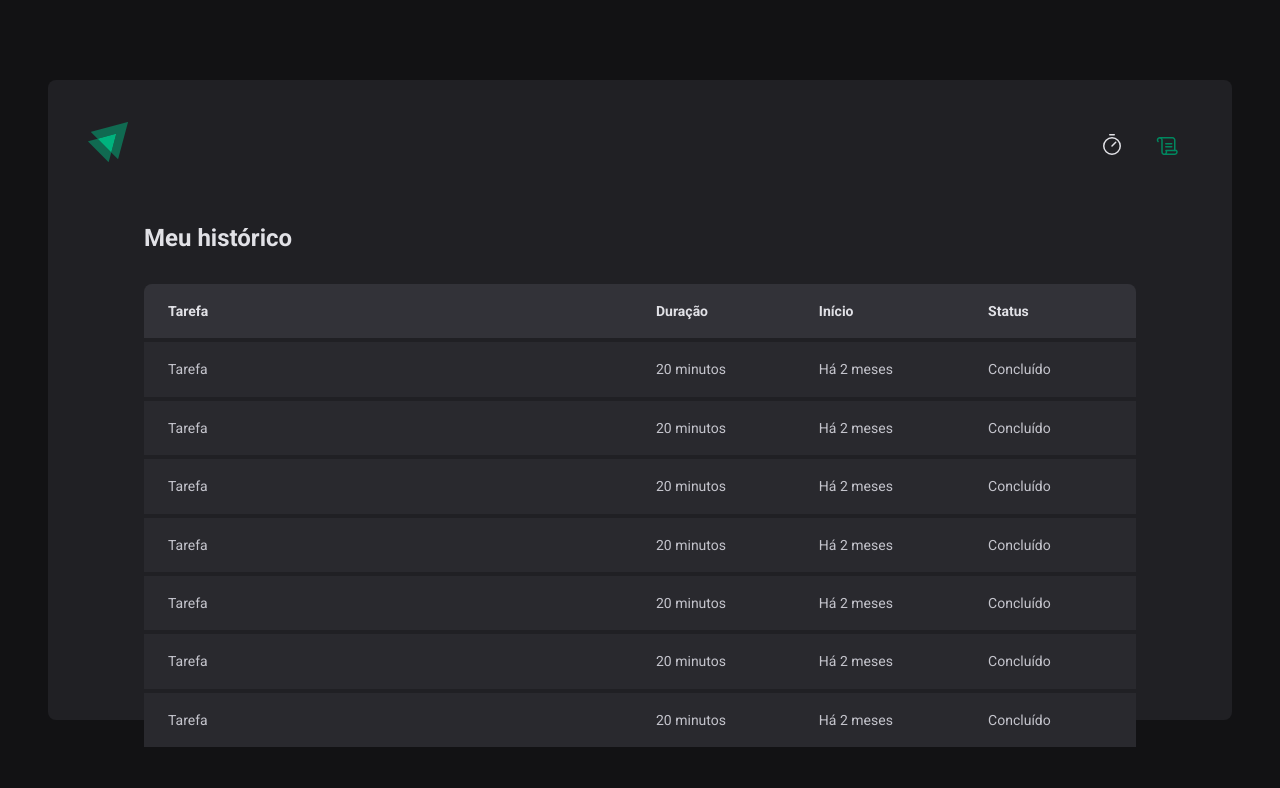
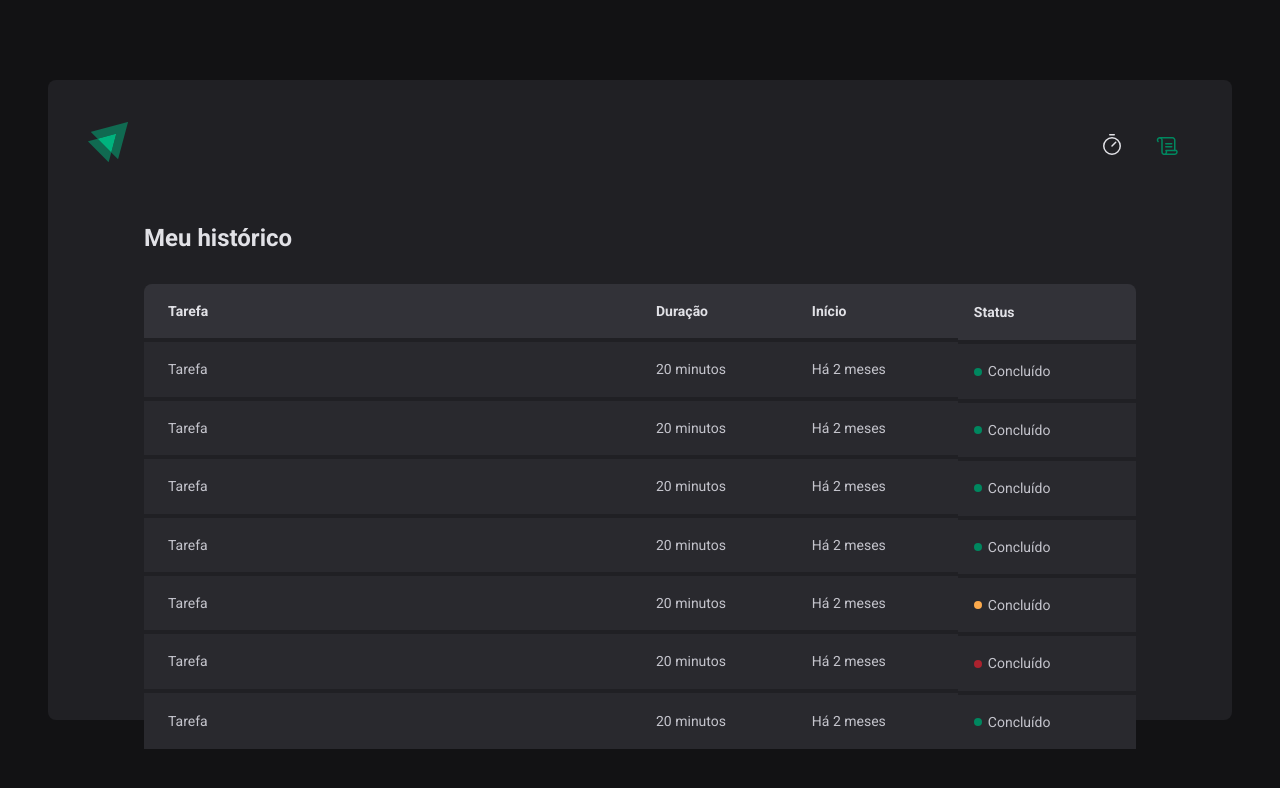
Before and after one commit to juliancioc/timer, a React (Vite) app: page /history in a window 1280 px wide. Shown: the top 788 px of the page. Built offline with nearby package versions, Linux system fonts and the light colour scheme.

Commit message:
feat: history page

```diff
--- a/src/pages/History/index.tsx
+++ b/src/pages/History/index.tsx
@@ -1,4 +1,4 @@
-import { HistoryContainer, HistoryList } from "./styles";
+import { HistoryContainer, HistoryList, Status  } from "./styles";
 
 export function History() {
   return (
@@ -20,43 +20,43 @@
               <td>Tarefa</td>
               <td>20 minutos</td>
               <td>Há 2 meses</td>
-              <td>Concluído</td>
+              <Status statuscolor="green">Concluído</Status>
             </tr>
             <tr>
               <td>Tarefa</td>
               <td>20 minutos</td>
               <td>Há 2 meses</td>
-              <td>Concluído</td>
+              <Status statuscolor="green">Concluído</Status>
             </tr>
             <tr>
               <td>Tarefa</td>
               <td>20 minutos</td>
               <td>Há 2 meses</td>
-              <td>Concluído</td>
+              <Status statuscolor="green">Concluído</Status>
             </tr>
             <tr>
               <td>Tarefa</td>
               <td>20 minutos</td>
               <td>Há 2 meses</td>
-              <td>Concluído</td>
+              <Status statuscolor="green">Concluído</Status>
             </tr>
             <tr>
               <td>Tarefa</td>
               <td>20 minutos</td>
               <td>Há 2 meses</td>
-              <td>Concluído</td>
+              <Status statuscolor="yellow">Concluído</Status>
             </tr>
             <tr>
               <td>Tarefa</td>
               <td>20 minutos</td>
               <td>Há 2 meses</td>
-              <td>Concluído</td>
+              <Status statuscolor="red">Concluído</Status>
             </tr>
             <tr>
               <td>Tarefa</td>
               <td>20 minutos</td>
               <td>Há 2 meses</td>
-              <td>Concluído</td>
+              <Status statuscolor="green">Concluído</Status>
             </tr>
           </tbody>
         </table>
--- a/src/pages/History/styles.ts
+++ b/src/pages/History/styles.ts
@@ -59,3 +59,30 @@
     }
   }
 `;
+
+// eslint-disable-next-line @typescript-eslint/no-unused-vars
+const STATUS_COLORS = {
+  yellow: "yellow-500",
+  green: "green-500",
+  red: "red-500",
+} as const;
+
+type StatusType = {
+  statuscolor: keyof typeof STATUS_COLORS;
+};
+
+export const Status = styled.td<StatusType>`
+  display: flex;
+  align-items: center;
+  gap: 0, 5rem;
+
+  &::before {
+    content: "";
+    width: 0.5rem;
+    height: 0.5rem;
+    border-radius: 50%;
+    background: ${({ theme, statuscolor }) =>
+      theme[STATUS_COLORS[statuscolor]]};
+      margin-right: 6px;
+  }
+`;
```
